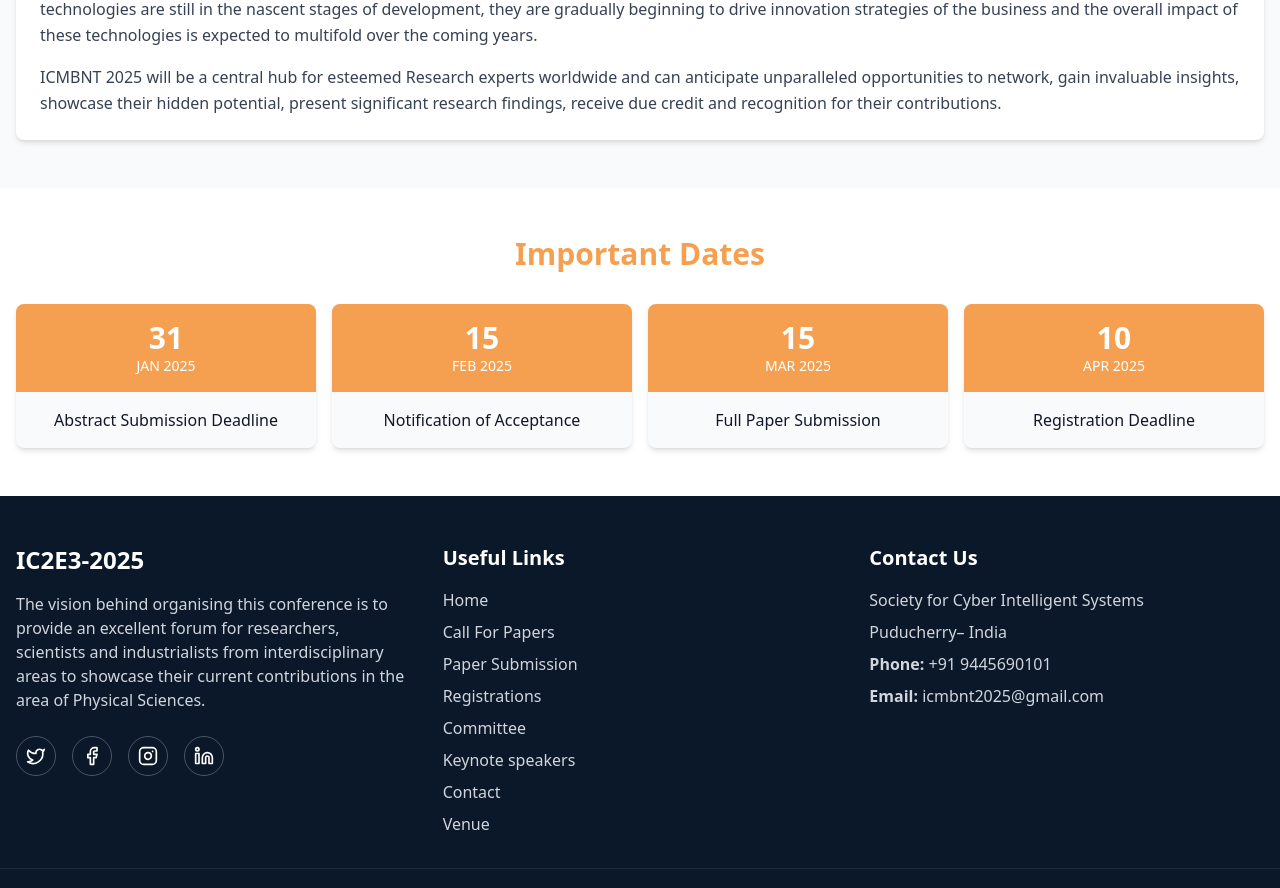
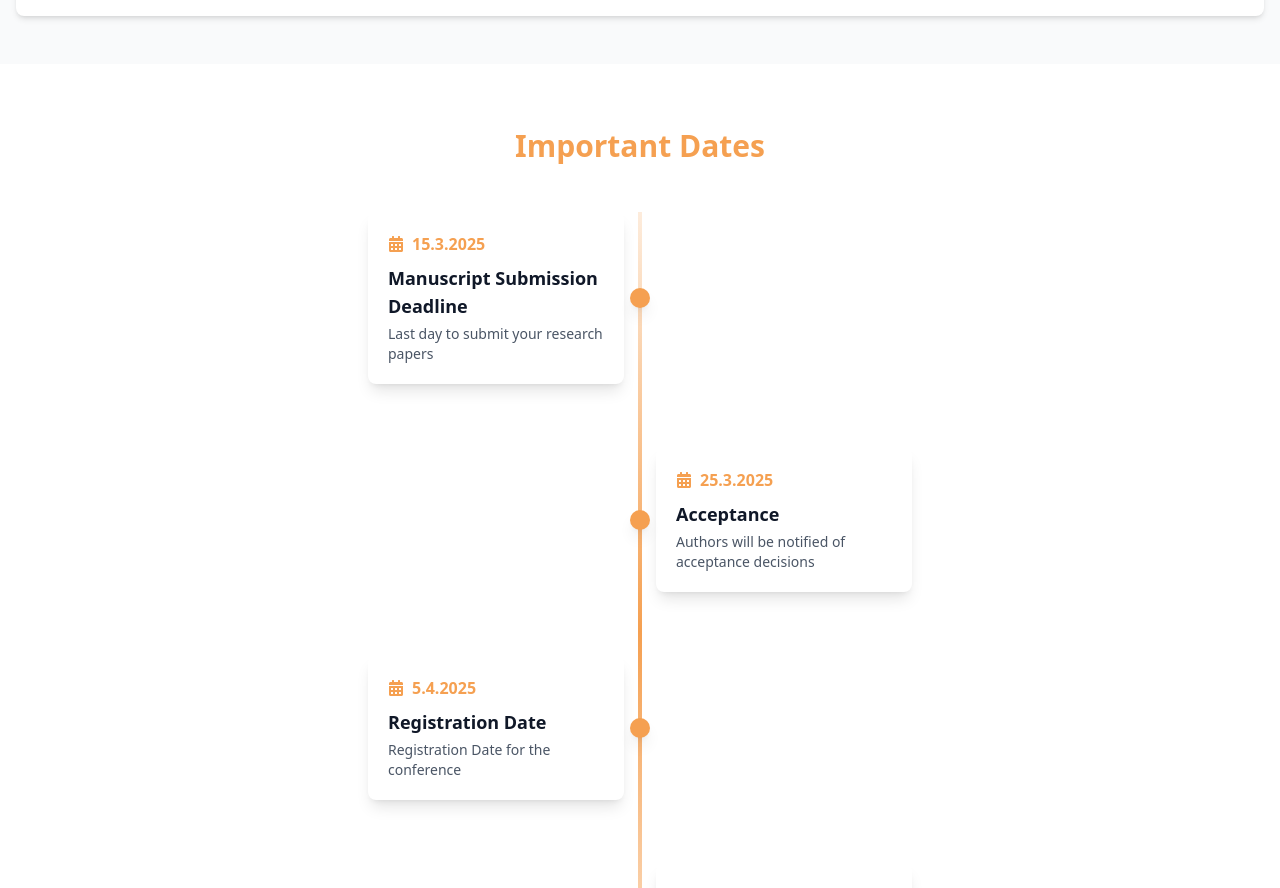
Before and after one commit to Ramjirv32/srm-corrections, a React (Vite) app: page / in a window 1280 px wide. Shown: the part 1860-2748 px from the top of the page. Built offline with nearby package versions, Linux system fonts and the light colour scheme.

Commit message:
homepage done4

```diff
--- a/package.json
+++ b/package.json
@@ -11,10 +11,12 @@
   },
   "dependencies": {
     "@tailwindcss/vite": "^4.0.12",
+    "animate.css": "^4.1.1",
     "framer-motion": "^12.4.11",
     "lucide-react": "^0.479.0",
     "react": "^19.0.0",
     "react-dom": "^19.0.0",
+    "react-icons": "^5.5.0",
     "react-router-dom": "^7.3.0",
     "tailwindcss": "^4.0.12"
   },
--- a/src/components/Home.tsx
+++ b/src/components/Home.tsx
@@ -1,8 +1,17 @@
 import React from 'react';
 import { Calendar, MapPin, Users, Target, Compass, Globe, Facebook, Twitter, Linkedin, Instagram } from 'lucide-react';
-import CountdownTimer from './CountdownTimer';
-import { FadeUp } from './ui/animation';
-const home: React.FC = () => {
+import Timeline from './Timeline';
+
+// Create a simple countdown timer if the original is causing issues
+const SimpleCountdownTimer = () => {
+  return (
+    <div className="text-white font-bold text-xl">
+      Coming Soon: April 26-27, 2025
+    </div>
+  );
+};
+
+const Home = () => {
   return (
     <div className="min-h-screen flex flex-col bg-gray-100 text-gray-900">
       {/* Hero Section */}
@@ -12,7 +21,9 @@ const home: React.FC = () => {
           <h1 className="text-3xl md:text-5xl font-bold mb-4 leading-tight">
             International Conference on Multidisciplinary Breakthroughs and NextGen Technologies
           </h1>
-
+          <h2 className="text-2xl md:text-3xl font-semibold mb-6">
+            (ICMBNT–2025)
+          </h2>
 
           <div className="flex flex-col md:flex-row justify-center items-center gap-4 mb-8">
             <div className="flex items-center">
@@ -35,12 +46,12 @@ const home: React.FC = () => {
             Puducherry – India
           </p>
 
-          <button className="bg-[#F5A051] hover:bg-[#F5A051] text-white font-bold py-3 px-8 rounded-md transition-colors duration-300 text-lg">
+          <button className="bg-[#F5A051] hover:bg-[#e08c3e] text-white font-bold py-3 px-8 rounded-md transition-colors duration-300 text-lg">
             REGISTER NOW
           </button>
 
-          <div className="mt-8 animate-pulse" >
-            <CountdownTimer />
+          <div className="mt-8">
+            <SimpleCountdownTimer />
           </div>
         </div>
       </div>
@@ -128,50 +139,19 @@ const home: React.FC = () => {
         </div>
       </section>
 
-      {/* Important Dates Section */}
-      <section className="py-12 bg-white">
-        <div className="container mx-auto px-4">
-          <h2 className="text-3xl font-bold text-center mb-8 text-[#F5A051]">Important Dates</h2>
-
-          <div className="grid grid-cols-1 md:grid-cols-2 lg:grid-cols-4 gap-4">
-            <DateCard
-              date="31"
-              month="JAN"
-              year="2025"
-              title="Abstract Submission Deadline"
-            />
-            <DateCard
-              date="15"
-              month="FEB"
-              year="2025"
-              title="Notification of Acceptance"
-            />
-            <DateCard
-              date="15"
-              month="MAR"
-              year="2025"
-              title="Full Paper Submission"
-            />
-            <DateCard
-              date="10"
-              month="APR"
-              year="2025"
-              title="Registration Deadline"
-            />
-          </div>
-        </div>
-      </section>
+      {/* Important Dates Section using Timeline Design */}
+      <Timeline />
 
       {/* Footer */}
       <footer className="bg-[#0B1829] text-white py-12">
         <div className="container mx-auto px-4 grid grid-cols-1 md:grid-cols-3 gap-8">
           {/* Conference Title Section */}
           <div>
-            <h2 className="text-2xl font-bold mb-4">IC2E3-2025</h2>
+            <h2 className="text-2xl font-bold mb-4">ICMBNT-2025</h2>
             <p className="text-gray-300 mb-6">
               The vision behind organising this conference is to provide an excellent forum for
               researchers, scientists and industrialists from interdisciplinary areas to showcase
-              their current contributions in the area of Physical Sciences.
+              their current contributions.
             </p>
             <div className="flex space-x-4">
               <a href="#" className="hover:text-[#F5A051] transition-colors">
@@ -197,7 +177,7 @@ const home: React.FC = () => {
             </div>
           </div>
 
-          {/* Updated Useful Links Section */}
+          {/* Useful Links Section */}
           <div>
             <h3 className="text-xl font-bold mb-4">Useful Links</h3>
             <ul className="space-y-2">
@@ -230,7 +210,7 @@ const home: React.FC = () => {
 
           {/* Contact Us Section */}
           <div>
-          <h3 className="text-xl font-bold mb-4">Contact Us</h3>
+            <h3 className="text-xl font-bold mb-4">Contact Us</h3>
             <div className="text-gray-300">
               <p className="mb-2">Society for Cyber Intelligent Systems</p>
               <p className="mb-2">Puducherry– India</p>
@@ -247,8 +227,8 @@ const home: React.FC = () => {
         {/* Copyright Section */}
         <div className="container mx-auto px-4 mt-8 pt-8 border-t border-gray-800">
           <div className="text-center text-gray-400 text-sm">
-            <p>© Copyright 2023. All Rights Reserved</p>
-            <p>Designed by Central Computer Centre, NIT Uttarakhand</p>
+            <p>© Copyright 2025. All Rights Reserved</p>
+            <p>Society for Cyber Intelligent Systems</p>
           </div>
         </div>
       </footer>
@@ -256,26 +236,4 @@ const home: React.FC = () => {
   );
 };
 
-// Date card component
-interface DateCardProps {
-  date: string;
-  month: string;
-  year: string;
-  title: string;
-}
-
-const DateCard: React.FC<DateCardProps> = ({ date, month, year, title }) => {
-  return (
-    <div className="flex flex-col bg-gray-50 rounded-lg shadow-md overflow-hidden">
-      <div className="bg-[#F5A051] text-white p-4 flex flex-col items-center justify-center">
-        <span className="text-3xl font-bold">{date}</span>
-        <span className="text-sm">{month} {year}</span>
-      </div>
-      <div className="p-4 text-center">
-        <span className="font-medium">{title}</span>
-      </div>
-    </div>
-  );
-};
-
-export default home;
+export default Home;
--- /dev/null
+++ b/src/components/Timeline.tsx
@@ -0,0 +1,86 @@
+import React from "react";
+import { FaCalendarAlt } from "react-icons/fa";
+
+const timelineData = [
+  {
+    date: "15.3.2025",
+    title: "Manuscript Submission Deadline",
+    description: "Last day to submit your research papers",
+  },
+  {
+    date: "25.3.2025",
+    title: "Acceptance",
+    description: "Authors will be notified of acceptance decisions",
+  },
+  {
+    date: "5.4.2025",
+    title: "Registration Date",
+    description: "Registration Date for the conference",
+  },
+  {
+    date: "26.4.2025 & 27.4.2025",
+    title: "Conference Date",
+    description: "ICMBNT begins",
+  },
+];
+
+const Timeline = () => {
+  return (
+    <div className="flex flex-col items-center w-full py-16 bg-white">
+      <h2 className="text-3xl font-bold text-center mb-12 text-[#F5A051]">Important Dates</h2>
+      <div className="relative w-full max-w-2xl px-4">
+        {/* Timeline line */}
+        <div className="absolute left-1/2 transform -translate-x-1/2 h-full w-1 bg-gradient-to-b from-[#F5A051]/20 via-[#F5A051] to-[#F5A051]/20"></div>
+
+        {timelineData.map((item, index) => (
+          <div
+            key={index}
+            className={`relative mb-16 flex items-center w-full`}
+          >
+            {index % 2 === 0 ? (
+              <>
+                <div className="w-1/2 flex justify-end px-4">
+                  <div
+                    className="bg-white shadow-lg p-5 rounded-lg w-64 text-left hover:shadow-xl transition-all duration-300 hover:-translate-y-1 hover:border-l-4 hover:border-[#F5A051] group"
+                  >
+                    <div className="flex items-center text-[#F5A051] font-semibold mb-2 group-hover:text-[#e08c3e] transition-colors">
+                      <FaCalendarAlt className="mr-2" />
+                      <span>{item.date}</span>
+                    </div>
+                    <h3 className="text-lg font-semibold group-hover:text-[#F5A051] transition-colors">{item.title}</h3>
+                    <p className="text-gray-600 text-sm mt-1">{item.description}</p>
+                  </div>
+                </div>
+                <div className="absolute left-1/2 transform -translate-x-1/2 flex items-center justify-center">
+                  <div className="w-5 h-5 bg-[#F5A051] rounded-full z-10 shadow-lg hover:scale-110 transition-transform duration-300"></div>
+                </div>
+                <div className="w-1/2"></div>
+              </>
+            ) : (
+              <>
+                <div className="w-1/2"></div>
+                <div className="absolute left-1/2 transform -translate-x-1/2 flex items-center justify-center">
+                  <div className="w-5 h-5 bg-[#F5A051] rounded-full z-10 shadow-lg hover:scale-110 transition-transform duration-300"></div>
+                </div>
+                <div className="w-1/2 flex justify-start px-4">
+                  <div
+                    className="bg-white shadow-lg p-5 rounded-lg w-64 text-left hover:shadow-xl transition-all duration-300 hover:-translate-y-1 hover:border-r-4 hover:border-[#F5A051] group"
+                  >
+                    <div className="flex items-center text-[#F5A051] font-semibold mb-2 group-hover:text-[#e08c3e] transition-colors">
+                      <FaCalendarAlt className="mr-2" />
+                      <span>{item.date}</span>
+                    </div>
+                    <h3 className="text-lg font-semibold group-hover:text-[#F5A051] transition-colors">{item.title}</h3>
+                    <p className="text-gray-600 text-sm mt-1">{item.description}</p>
+                  </div>
+                </div>
+              </>
+            )}
+          </div>
+        ))}
+      </div>
+    </div>
+  );
+};
+
+export default Timeline;
```
Also changed, not shown: 1 other file (tests, documents, lock files or other folders).
